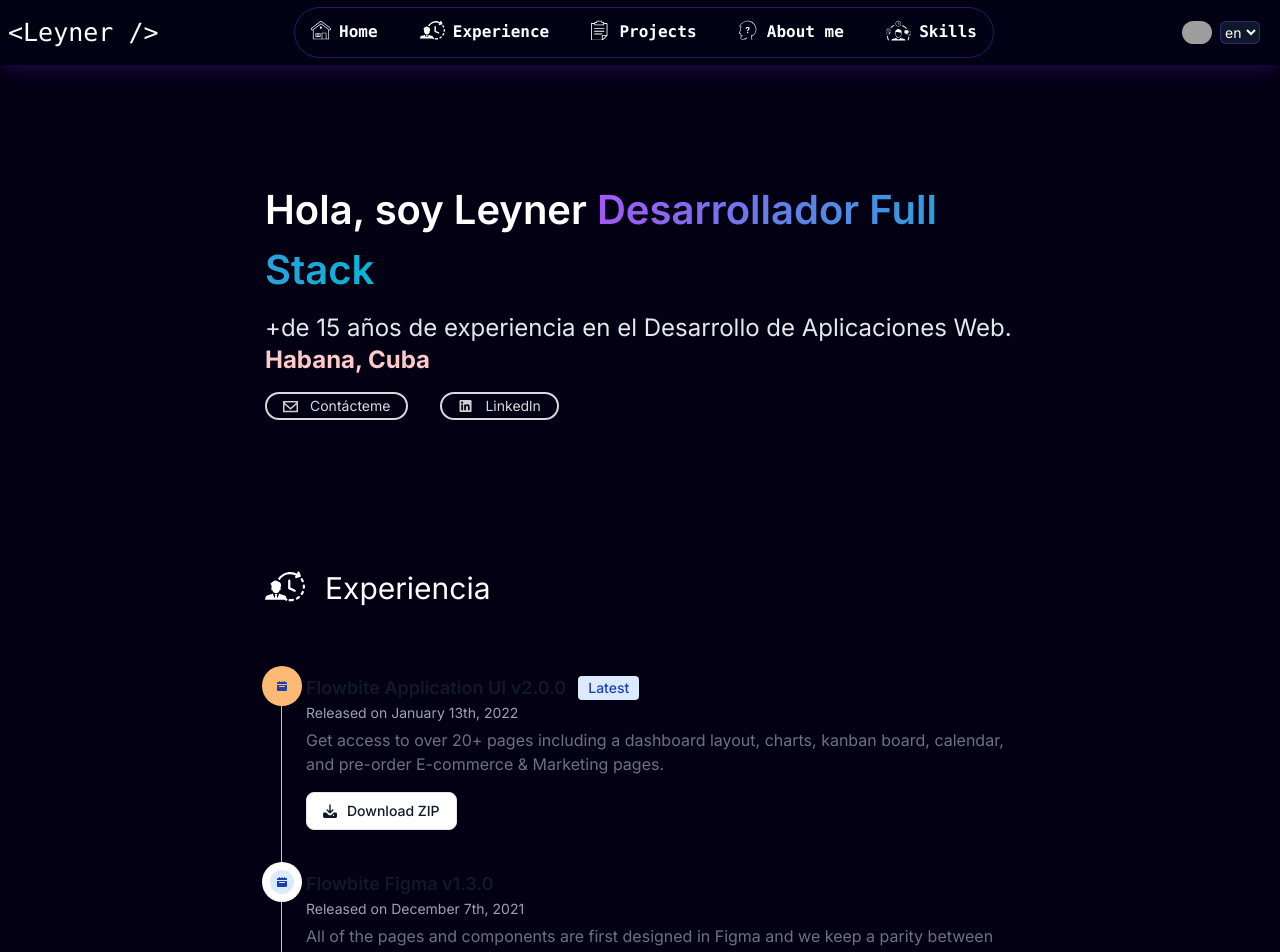
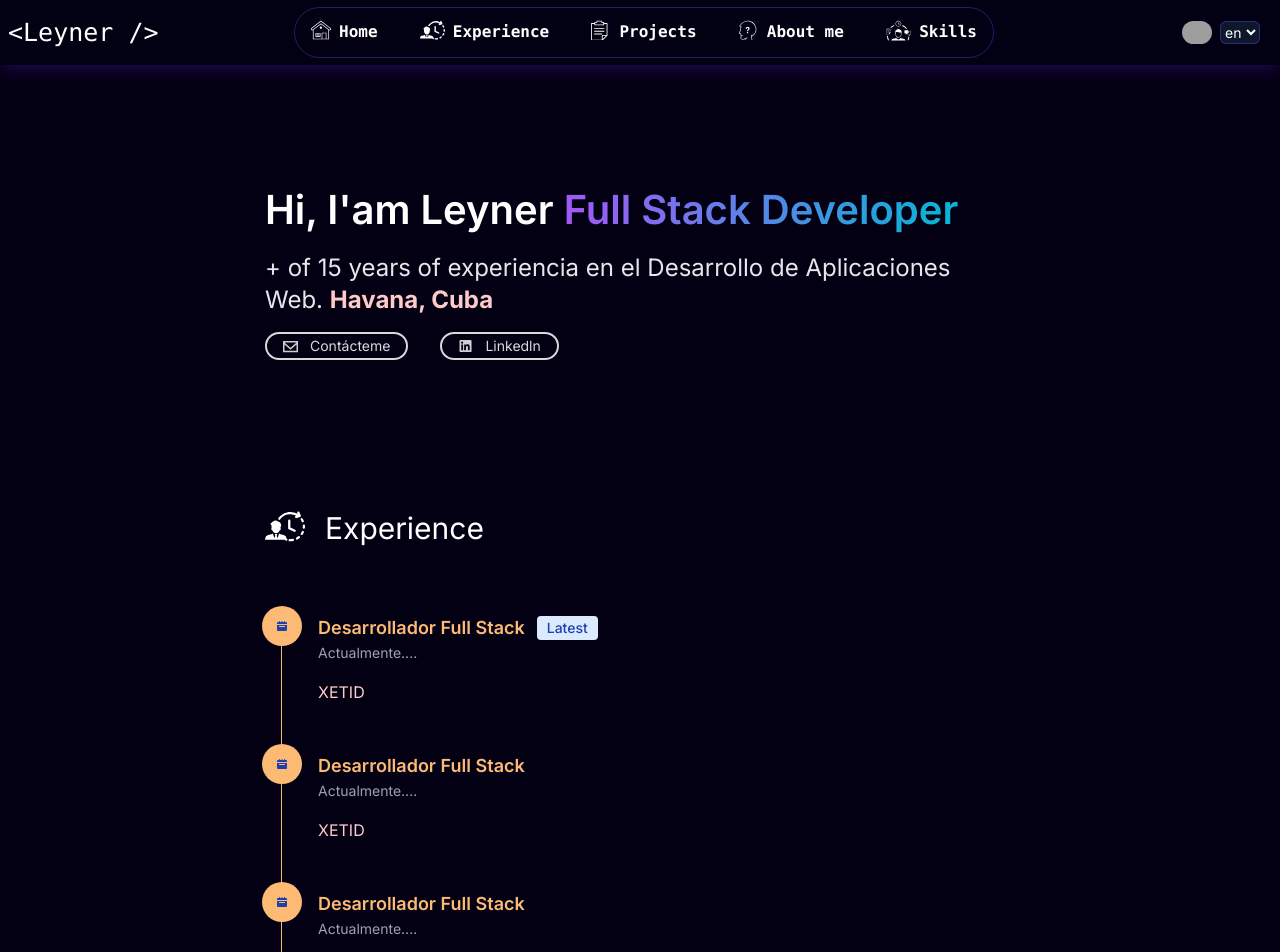
Before and after one commit to leynerp/portfolio, a Next.js app: page /en in a window 1280 px wide. Shown: the top 952 px of the page. Built offline with nearby package versions, Linux system fonts and the light colour scheme; grey boxes are pictures that could not be loaded.

Commit message:
refactor: Add some change in experience component
-add list of experience dynamic
-some change in style
-add data in  json of language

```diff
--- a/app/[lang]/page.tsx
+++ b/app/[lang]/page.tsx
@@ -1,5 +1,4 @@
 import SocialButtons from '@/components/SocialButtons';
-import { ExperienceIcon } from '@/components/SvgComponent';
 import Experience from '@/components/experience';
 import Home from '@/components/home';
 import { getDictionary } from '@/dictionaries/get-diccionary';
@@ -15,7 +14,7 @@ async function Page ({ params }: { params: { lang: Locale } }) {
         <SocialButtons />
       </section>
       <div className='space-y-24'>
-        <Experience />
+        <Experience dictionary={dictionary} />
 
       </div>
     </main>
--- a/components/LanguageSwitcher.tsx
+++ b/components/LanguageSwitcher.tsx
@@ -32,9 +32,9 @@ const LanguageSwitcher = ({ lang }:{lang:Locale}) => {
         className='peer block w-10 cursor-pointer rounded-md border border-[#7042f861] bg-slate-900 text-sm  text-white outline-2 placeholder:text-gray-500'
         defaultValue={language.abr}
       >
-        {languageEnabled.map((leng) => (
-          <option key={leng.abr} value={leng.abr}>
-            {leng.abr}
+        {languageEnabled.map((lang) => (
+          <option key={lang.abr} value={lang.abr}>
+            {lang.abr}
           </option>
         ))}
       </select>
--- a/components/NavBar.tsx
+++ b/components/NavBar.tsx
@@ -33,7 +33,7 @@ export default function NavBar ({ lang, dictionary }:{lang: Locale, dictionary:a
         <div className='flex justify-between  px-4 py-3 font-mono text-white '>
           {NavLinks.map((linkValue) => (
             <div key={linkValue.link} className={`flex  hover:scale-110 hover:underline ${pathname === linkValue.link ? 'scale-110 underline' : ''}`}>
-              <Link className='flex cursor-pointer gap-x-2 ' href={linkValue.link}>
+              <Link aria-label={linkValue.ref} className='flex cursor-pointer gap-x-2 ' href={linkValue.link}>
                 <linkValue.icon size={{ width: linkValue.size.width, height: linkValue.size.height }} />
                 <p className='hidden font-bold lg:block'>{dictionary.navigation[linkValue.ref]}</p>
               </Link>
--- a/components/experience.tsx
+++ b/components/experience.tsx
@@ -1,49 +1,31 @@
 import React from 'react'
 import { ExperienceIcon } from './SvgComponent'
-const Experience = () => {
+const Experience = ({ dictionary }:{dictionary:any}) => {
   return (
-    <section className='mx-auto w-full items-start md:max-w-[750px]'>
+    <section id='experience' className='mx-auto w-full items-start md:max-w-[750px]'>
       <h1 className=' flex  gap-x-5 text-3xl text-white  '>
-        <ExperienceIcon size={{ width: 40, height: 40 }} /> Experiencia
+        <ExperienceIcon size={{ width: 40, height: 40 }} /> {dictionary.experience.name}
       </h1>
-      <article id='experience' className='mx-auto mt-16 flex max-w-[750px] flex-col pl-[16px]'>
+      <article className='mx-auto mt-16 flex max-w-[750px] flex-col pl-[16px]'>
         <ol className='relative mx-auto w-full border-s border-orange-300 '>
-          <li className='mb-10 ms-6'>
-            <span className='absolute -start-3 flex size-6 items-center justify-center rounded-full bg-orange-300 ring-8 ring-orange-300 dark:bg-blue-900 dark:ring-gray-900'>
-              <svg className='size-2.5 text-blue-800' aria-hidden='true' xmlns='http://www.w3.org/2000/svg' fill='currentColor' viewBox='0 0 20 20'>
-                <path d='M20 4a2 2 0 0 0-2-2h-2V1a1 1 0 0 0-2 0v1h-3V1a1 1 0 0 0-2 0v1H6V1a1 1 0 0 0-2 0v1H2a2 2 0 0 0-2 2v2h20V4ZM0 18a2 2 0 0 0 2 2h16a2 2 0 0 0 2-2V8H0v10Zm5-8h10a1 1 0 0 1 0 2H5a1 1 0 0 1 0-2Z' />
-              </svg>
-            </span>
-            <h3 className='mb-1 flex items-center text-lg font-semibold text-gray-900 dark:text-white'>Flowbite Application UI v2.0.0 <span className='me-2 ms-3 rounded bg-blue-100 px-2.5 py-0.5 text-sm font-medium text-blue-800 dark:bg-blue-900 dark:text-blue-300'>Latest</span></h3>
-            <time className='mb-2 block text-sm font-normal leading-none text-gray-400 dark:text-gray-500'>Released on January 13th, 2022</time>
-            <p className='mb-4 text-base font-normal text-gray-500 dark:text-gray-400'>Get access to over 20+ pages including a dashboard layout, charts, kanban board, calendar, and pre-order E-commerce & Marketing pages.</p>
-            <a href='#' className='inline-flex items-center rounded-lg border border-gray-200 bg-white px-4 py-2 text-sm font-medium text-gray-900 hover:bg-gray-100 hover:text-blue-700 focus:z-10 focus:text-blue-700 focus:outline-none focus:ring-4 focus:ring-gray-200 dark:border-gray-600 dark:bg-gray-800 dark:text-gray-400 dark:hover:bg-gray-700 dark:hover:text-white dark:focus:ring-gray-700'>
-              <svg className='me-2.5 size-3.5' aria-hidden='true' xmlns='http://www.w3.org/2000/svg' fill='currentColor' viewBox='0 0 20 20'>
-                <path d='M14.707 7.793a1 1 0 0 0-1.414 0L11 10.086V1.5a1 1 0 0 0-2 0v8.586L6.707 7.793a1 1 0 1 0-1.414 1.414l4 4a1 1 0 0 0 1.416 0l4-4a1 1 0 0 0-.002-1.414Z' />
-                <path d='M18 12h-2.55l-2.975 2.975a3.5 3.5 0 0 1-4.95 0L4.55 12H2a2 2 0 0 0-2 2v4a2 2 0 0 0 2 2h16a2 2 0 0 0 2-2v-4a2 2 0 0 0-2-2Zm-3 5a1 1 0 1 1 0-2 1 1 0 0 1 0 2Z' />
-              </svg> Download ZIP
-            </a>
-          </li>
-          <li className='mb-10 ms-6'>
-            <span className='absolute -start-3 flex size-6 items-center justify-center rounded-full bg-blue-100 ring-8 ring-white dark:bg-blue-900 dark:ring-gray-900'>
-              <svg className='size-2.5 text-blue-800 dark:text-blue-300' aria-hidden='true' xmlns='http://www.w3.org/2000/svg' fill='currentColor' viewBox='0 0 20 20'>
-                <path d='M20 4a2 2 0 0 0-2-2h-2V1a1 1 0 0 0-2 0v1h-3V1a1 1 0 0 0-2 0v1H6V1a1 1 0 0 0-2 0v1H2a2 2 0 0 0-2 2v2h20V4ZM0 18a2 2 0 0 0 2 2h16a2 2 0 0 0 2-2V8H0v10Zm5-8h10a1 1 0 0 1 0 2H5a1 1 0 0 1 0-2Z' />
-              </svg>
-            </span>
-            <h3 className='mb-1 text-lg font-semibold text-gray-900 dark:text-white'>Flowbite Figma v1.3.0</h3>
-            <time className='mb-2 block text-sm font-normal leading-none text-gray-400 dark:text-gray-500'>Released on December 7th, 2021</time>
-            <p className='text-base font-normal text-gray-500 dark:text-gray-400'>All of the pages and components are first designed in Figma and we keep a parity between the two versions even as we update the project.</p>
-          </li>
-          <li className='ms-6'>
-            <span className='absolute -start-3 flex size-6 items-center justify-center rounded-full bg-blue-100 ring-8 ring-white dark:bg-blue-900 dark:ring-gray-900'>
-              <svg className='size-2.5 text-blue-800 dark:text-blue-300' aria-hidden='true' xmlns='http://www.w3.org/2000/svg' fill='currentColor' viewBox='0 0 20 20'>
-                <path d='M20 4a2 2 0 0 0-2-2h-2V1a1 1 0 0 0-2 0v1h-3V1a1 1 0 0 0-2 0v1H6V1a1 1 0 0 0-2 0v1H2a2 2 0 0 0-2 2v2h20V4ZM0 18a2 2 0 0 0 2 2h16a2 2 0 0 0 2-2V8H0v10Zm5-8h10a1 1 0 0 1 0 2H5a1 1 0 0 1 0-2Z' />
-              </svg>
-            </span>
-            <h3 className='mb-1 text-lg font-semibold text-gray-900 dark:text-white'>Flowbite Library v1.2.2</h3>
-            <time className='mb-2 block text-sm font-normal leading-none text-gray-400 dark:text-gray-500'>Released on December 2nd, 2021</time>
-            <p className='text-base font-normal text-gray-500 dark:text-gray-400'>Get started with dozens of web components and interactive elements built on top of Tailwind CSS.</p>
-          </li>
+          {dictionary.experience.data.map((value:any, index:any) => {
+            return (
+              <li key={value.time} className='mb-10 ms-6'>
+                <span className='absolute -start-3 flex size-6 items-center justify-center rounded-full bg-orange-300 ring-8 ring-orange-300'>
+                  <svg className='size-2.5 text-blue-800' aria-hidden='true' xmlns='http://www.w3.org/2000/svg' fill='currentColor' viewBox='0 0 20 20'>
+                    <path d='M20 4a2 2 0 0 0-2-2h-2V1a1 1 0 0 0-2 0v1h-3V1a1 1 0 0 0-2 0v1H6V1a1 1 0 0 0-2 0v1H2a2 2 0 0 0-2 2v2h20V4ZM0 18a2 2 0 0 0 2 2h16a2 2 0 0 0 2-2V8H0v10Zm5-8h10a1 1 0 0 1 0 2H5a1 1 0 0 1 0-2Z' />
+                  </svg>
+                </span>
+                <div className='flex flex-col pl-3'>
+                  <h3 className='mb-1 flex items-center text-lg font-semibold text-orange-300'>{value.role} <span className={`me-2 ms-3 ${index === 0 ? '' : 'hidden'}  rounded bg-blue-100 px-2.5 py-0.5 text-sm font-medium text-blue-800`}>Latest</span></h3>
+                  <p className='mb-2 block text-sm font-normal leading-none text-gray-400'>{value.time}</p>
+                  <p className='mb-3 block text-pretty text-[18px] font-normal   text-gray-400'>{value.description}</p>
+                  <p className='mb-2 text-base font-normal text-red-200 '>{value.company}</p>
+                </div>
+              </li>
+            )
+          })}
+
         </ol>
 
       </article>
--- a/dictionaries/en.json
+++ b/dictionaries/en.json
@@ -7,9 +7,31 @@
       "skill": "Skills"
     },
     "homeContent":{
-      "name": " Hola, soy Leyner",
-      "role":" Desarrollador Full Stack ",
-      "experience":"+de 15 años de experiencia en el Desarrollo de Aplicaciones Web. ",
-      "location":" Habana, Cuba"
+      "name": " Hi, I'am Leyner",
+      "role":"Full Stack Developer ",
+      "experience":"+ of 15 years of experiencia en el Desarrollo de Aplicaciones Web. ",
+      "location":" Havana, Cuba"
+    },
+    "experience":{
+      "name":"Experience",
+      "data":[
+      {
+        "role":" Desarrollador Full Stack ",
+        "description":"",
+        "company": "XETID",
+        "time":"Actualmente...."
+      },
+      {
+        "role":" Desarrollador Full Stack ",
+        "description":"",
+        "company": "XETID",
+        "time":"Actualmente...."
+      },
+      {
+        "role":" Desarrollador Full Stack ",
+        "description":"",
+        "company": "XETID",
+        "time":"Actualmente...."
+      }]
     }
   }
--- a/dictionaries/es.json
+++ b/dictionaries/es.json
@@ -11,5 +11,28 @@
       "role":" Desarrollador Full Stack ",
       "experience":"+de 15 años de experiencia en el Desarrollo de Aplicaciones Web. ",
       "location":" Habana, Cuba"
+    },
+    "experience":{
+      "name":"Experience",
+      "data":[
+        {
+          "role":" Jefe de proyecto ",
+          "description":" Responsable del desarrollo, mantenimiento y soporte de 5 proyectos con un equipo de trabajo de más de 20 personas.Se logró la cohesión del colectivo enfocados en el cumplimiento de los objetivos propuestos, aumentando la productividad y calidad de los sistemas desarrollados y consigo la satisfacción de nuestros clientes. ",
+          "company": "XETID",
+          "time":"Actualmente...."
+        },
+        {
+          "role":" Arquitecto principal ",
+          "description":"Responsable de la línea base de la arquitectura de los proyectos del centro. Seleccionar las tecnologías y lenguajes de programación mas adecuados en base a los requerimientos. Solucionar los problemas técnicos más complejos presentados durante el desarrollo. Velar por las buenas prácticas , optimización y rendimiento. ",
+          "company": "XETID",
+          "time":"Enero 2018 "
+        },
+        {
+          "role":" Desarrollador Full Stack ",
+          "description":"Durante este tiempo participé en el desarrollo de diferentes proyectos, desde ERP hasta SPA para diferentes clientes. El uso de diferentes tecnologías, lenguajes de programación y puesta en producción de diferentes sistemas me permitió obtener una sólida base cognitiva del desarrollo web.",
+          "company": "XETID",
+          "time":"Julio 2008"
+        }
+      ]
     }
-  }
+   }
```
